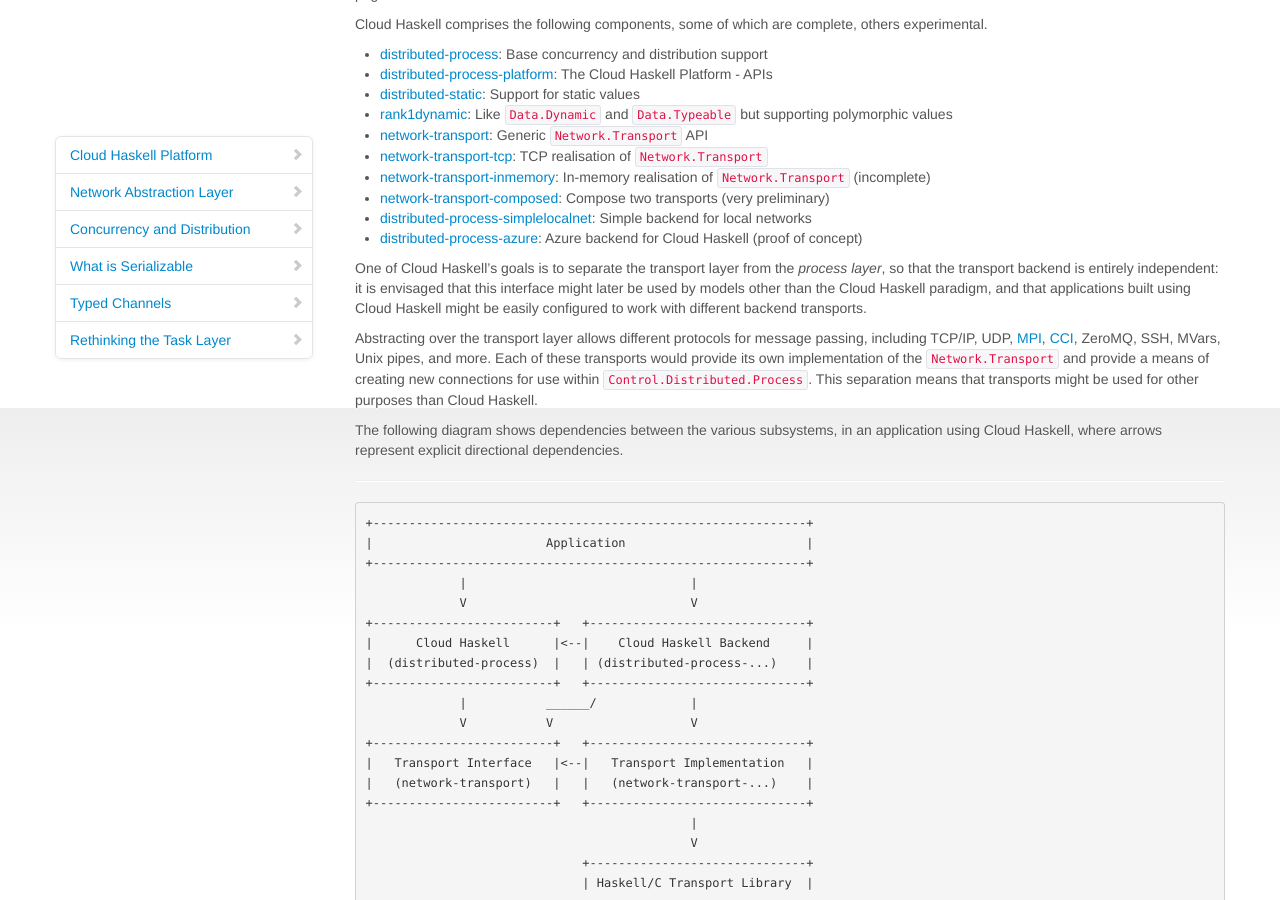
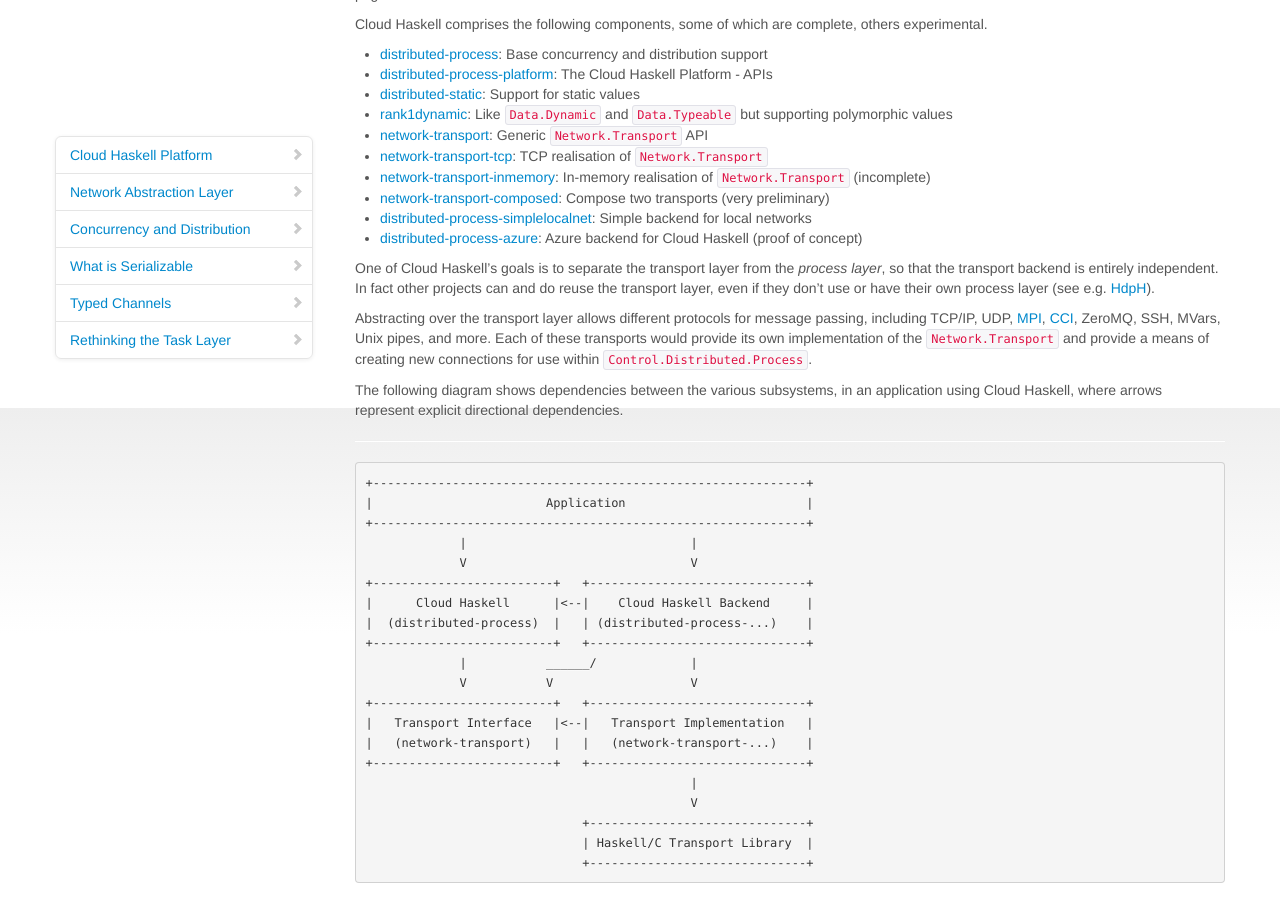
Before and after one commit to haskell-distributed/distributed-process, a Jekyll site: the page built from documentation.md, in a window 1280 px wide and 900 px high, scrolled down 492 px. Built offline with Jekyll 4.4.1, drawn with Linux system fonts in a browser that asks for light colours; comment, search, counter and statistics services are not loaded.

Commit message:
Link to HdpH project, which reuses the transport layer.

```diff
--- a/documentation.md
+++ b/documentation.md
@@ -42,11 +42,9 @@ others experimental.
 * [distributed-process-azure][distributed-process-azure]: Azure backend for Cloud Haskell (proof of concept)
 
 One of Cloud Haskell's goals is to separate the transport layer from the
-*process layer*, so that the transport backend is entirely independent:
-it is envisaged that this interface might later be used by models
-other than the Cloud Haskell paradigm, and that applications built
-using Cloud Haskell might be easily configured to work with different
-backend transports.
+*process layer*, so that the transport backend is entirely independent. In fact
+other projects can and do reuse the transport layer, even if they don't use or
+have their own process layer (see e.g. [HdpH][hdph]).
 
 Abstracting over the transport layer allows different protocols for
 message passing, including TCP/IP, UDP,
@@ -54,8 +52,7 @@ message passing, including TCP/IP, UDP,
 [CCI](http://www.olcf.ornl.gov/center-projects/common-communication-interface/),
 ZeroMQ, SSH, MVars, Unix pipes, and more. Each of these transports would provide
 its own implementation of the `Network.Transport` and provide a means of creating
-new connections for use within `Control.Distributed.Process`. This separation means
-that transports might be used for other purposes than Cloud Haskell.
+new connections for use within `Control.Distributed.Process`.
 
 The following diagram shows dependencies between the various subsystems,
 in an application using Cloud Haskell, where arrows represent explicit
@@ -512,6 +509,7 @@ TBC
 [network-transport-composed]: https://github.com/haskell-distributed/network-transport-composed
 [distributed-process-simplelocalnet]: http://hackage.haskell.org/package/distributed-process-simplelocalnet
 [distributed-process-azure]: http://hackage.haskell.org/package/distributed-process-azure
+[hdph]: http://hackage.haskell.org/package/hdph
 [haskell11-ch]: http://research.microsoft.com/en-us/um/people/simonpj/papers/parallel/remote.pdf
 [OTP]: http://en.wikipedia.org/wiki/Open_Telecom_Platform
 [remote]: http://hackage.haskell.org/package/remote
```
